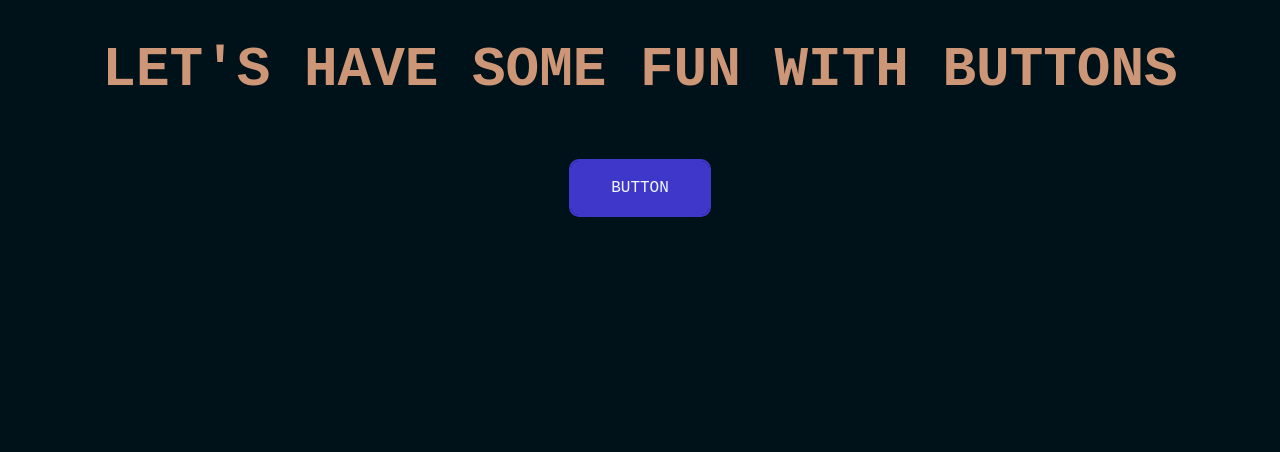
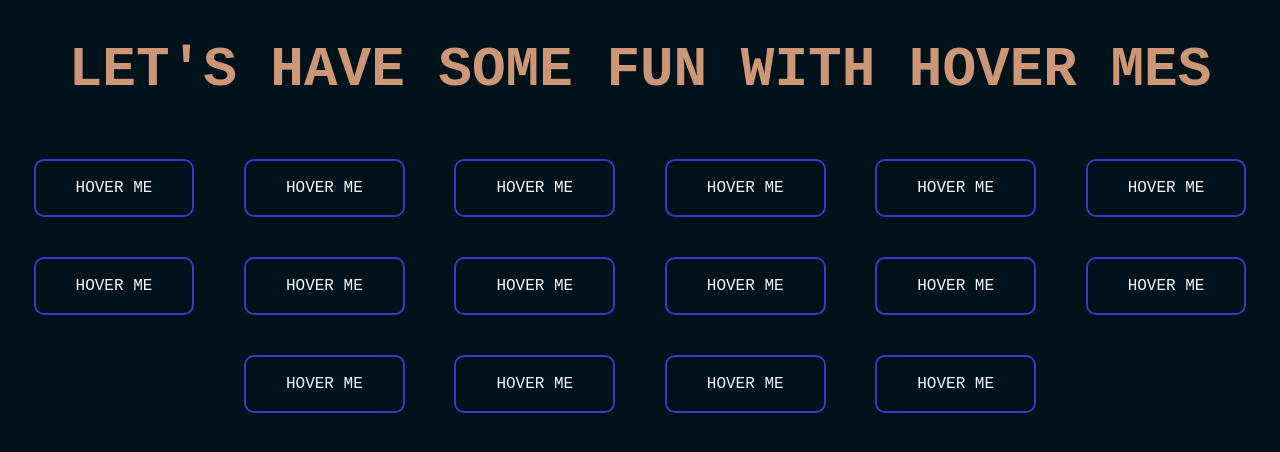
Before and after one commit to Pinky057/CSS-Buttons, a plain HTML site: page index.html in a window 1280 px wide. Drawn offline with Linux system fonts and the light colour scheme.

Commit message:
Update index.html

```diff
--- a/index.html
+++ b/index.html
@@ -1,13 +1,29 @@
 <!DOCTYPE html>
 <html lang="en">
-<head>
-    <meta charset="UTF-8">
-    <meta http-equiv="X-UA-Compatible" content="IE=edge">
-    <meta name="viewport" content="width=device-width, initial-scale=1.0">
-   <link rel="stylesheet" href="style.css">
+  <head>
+    <meta charset="UTF-8" />
+    <meta http-equiv="X-UA-Compatible" content="IE=edge" />
+    <meta name="viewport" content="width=device-width, initial-scale=1.0" />
+    <link rel="stylesheet" href="style.css" />
     <title>Buttons</title>
-</head>
-<body>
- <h1> let's have some fun with Buttons</h1>
- <button class="btn animation">Button</button>
+  </head>
+  <body>
+    <h1>let's have some fun with Hover Mes</h1>
+    <button class="btn animation1">Hover Me</button>
+    <button class="btn animation2">Hover Me</button>
+    <button class="btn animation3"><span>Hover Me</span></button>
+    <button class="btn animation4">Hover Me</button>
+    <button class="btn animation5">Hover Me</button>
+    <button class="btn animation6">Hover Me</button>
+    <button class="btn animation7">Hover Me</button>
+    <button class="btn animation8">Hover Me</button>
+    <button class="btn animation9">Hover Me</button>
+    <button class="btn animation10">Hover Me</button>
+    <button class="btn animation11">Hover Me</button>
+    <button class="btn animation12">Hover Me</button>
+    <button class="btn animation13">Hover Me</button>
+    <button class="btn animation14">Hover Me</button>
+    <button class="btn animation15">Hover Me</button>
+    <button class="btn animation16">Hover Me</button>
+  </body>
 </html>
```
